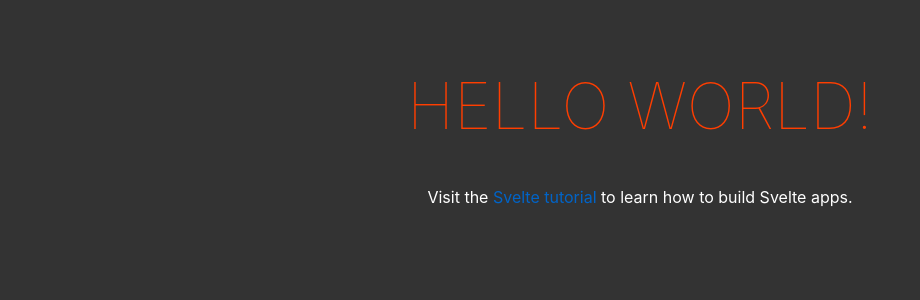
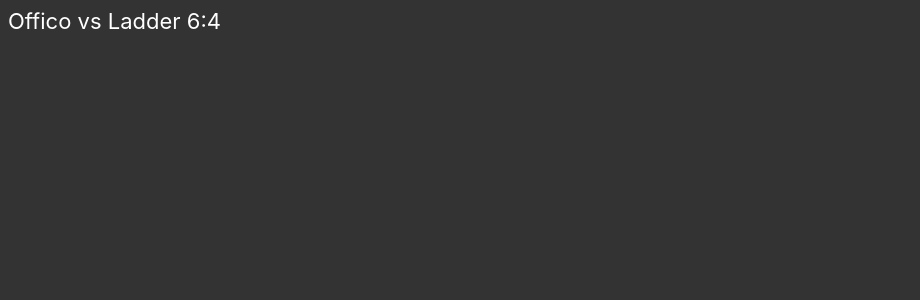
Before and after one commit to neyl66/aoe4-scoreboard, a Svelte app: page / in a window 1280 px wide. Shown: the top 300 px of the page, without its empty margins (0-920 px from the left). Built offline with nearby package versions, Linux system fonts and the light colour scheme.

Commit message:
Set up quick prototype.

```diff
--- a/src/App.svelte
+++ b/src/App.svelte
@@ -1,30 +1,89 @@
 <script>
-	export let name;
+    import {onMount} from "svelte";
+	import {played_matches} from "./stores.js";
+
+    const matches_url = (profile_id) => `https://aoe4world.com/api/v0/players/${profile_id}/games`;
+
+	let settings = {
+		steam_id: "",
+		civs: [],
+		map_types: [],
+        periodic_check: {
+            timer: 0,
+            interval: 20 * 1000,
+        },
+	};
+
+    function get_url_info() {
+		const current_url = new URL(location.href);
+		const search_params = new URLSearchParams(current_url.search);
+
+		// Available url parameters to override settings.
+		const params = ["steam_id"];
+
+		// Apply found url params to settings.
+		for (let param of params) {
+			if (search_params.has(param)) {
+				settings[param] = search_params.get(param);
+			}
+		}
+	}
+
+    async function set_played_matches() {
+        const saved_played_matches = $played_matches;
+        const awaited_played_matches = await get_played_matches();
+
+        const changes = diff(saved_played_matches, awaited_played_matches);
+        if (changes.length > 0) {
+            $played_matches = awaited_played_matches;
+        }
+    }
+
+    async function get_played_matches() {
+        const response = await fetch(match_url(settings.steam_id));
+        const json = await response.json();
+
+        return json;
+    }
+
+	function start_periodic_check() {
+		if (settings.periodic_check.timer) {
+			return;
+		}
+
+		// Refresh data on interval.
+		settings.periodic_check.timer = setInterval(() => {
+			set_played_matches();
+		}, settings.periodic_check.interval);
+	}
+
+	window.stop_periodic_check = () => {
+		clearInterval(settings.periodic_check.timer);
+		settings.periodic_check.timer = 0;
+	}
+
+    onMount(async () => {
+		return
+		get_url_info();
+
+        set_played_matches();
+		start_periodic_check();
+	});
+
 </script>
 
 <main>
-	<h1>Hello {name}!</h1>
-	<p>Visit the <a href="https://svelte.dev/tutorial">Svelte tutorial</a> to learn how to build Svelte apps.</p>
+	<div class="scoreboard">
+		<span>Offico</span>
+		vs
+		<span>Ladder</span>
+
+		6:4
+	</div>
 </main>
 
 <style>
-	main {
-		text-align: center;
-		padding: 1em;
-		max-width: 240px;
-		margin: 0 auto;
-	}
-
-	h1 {
-		color: #ff3e00;
-		text-transform: uppercase;
-		font-size: 4em;
-		font-weight: 100;
-	}
-
-	@media (min-width: 640px) {
-		main {
-			max-width: none;
-		}
+	.scoreboard {
+		font-size: 22px;
 	}
 </style>
--- a/src/main.js
+++ b/src/main.js
@@ -2,9 +2,6 @@ import App from './App.svelte';
 
 const app = new App({
 	target: document.body,
-	props: {
-		name: 'world'
-	}
 });
 
 export default app;
--- /dev/null
+++ b/src/stores.js
@@ -0,0 +1,3 @@
+import {writable} from "svelte/store";
+
+export const played_matches = writable([]);
```
